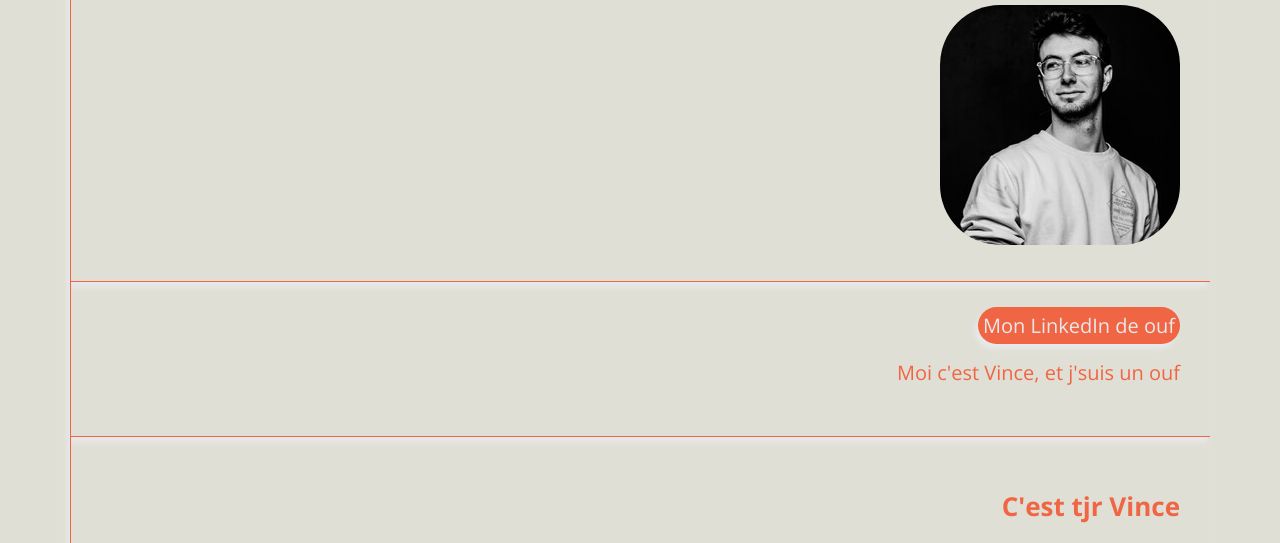
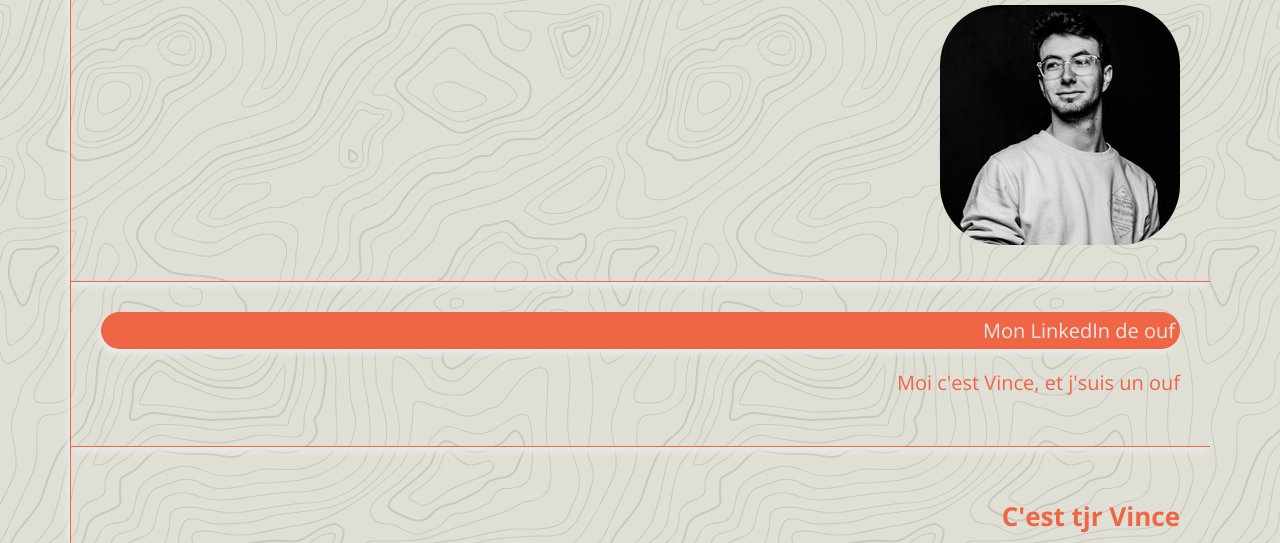
Before and after one commit to vincefx/profile, a plain HTML site: page index.html in a window 1280 px wide. Shown: the part 204-747 px from the top of the page. Drawn offline with nearby package versions, Linux system fonts and the light colour scheme.

Commit message:
make my profile prettier

```diff
--- a/style.css
+++ b/style.css
@@ -1,7 +1,8 @@
 @import url("https://fonts.googleapis.com/css2?family=Open+Sans:wght@300;400;700&family=Poppins:wght@300;400;500;700");
 
 body {
-  background-color : #E0DFD5;
+  background-color: #E0DFD5;
+  background-image : url(./images/topography.svg);
   font-family : 'Open Sans', sans-serif;
   color : #F06543;
   font-size : 20px;
@@ -55,17 +56,19 @@ p {
 .btn-grey {
   border-radius: 25px;
   padding: 5px;
+  background-color : #F06543;
   text-decoration: none;
   color : #E8E9EB;
-  background-color : #F06543;
   box-shadow: -3px 5px 5px #E8E9EB;
+  display: block;
+  transition: transform 1s;
 }
 
 .btn-grey:hover {
   background-color : #E8E9EB;
   color : #F06543;
+  transform: rotate(360deg);
 }
-
 
 @media (max-width: 960px) {
   /* For a screen < 960px, this CSS will be read */
```
Also changed, not shown: images/topography.svg (added), 1 other file.
